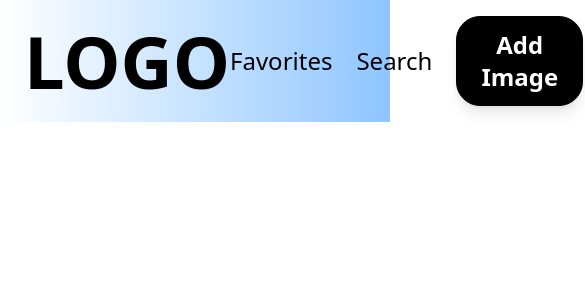
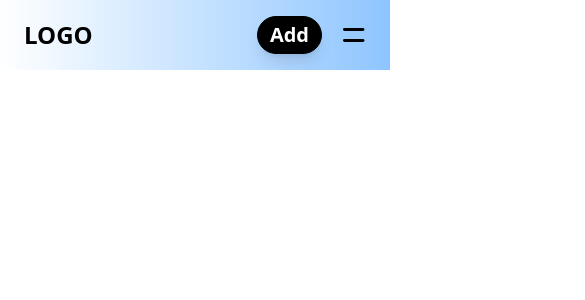
Before and after one commit to T1moQ/gallery, a React (Vite) app: page / in a window 390 px wide. Shown: the top 300 px of the page, 585 px wide, since content can reach past the window. Built offline with nearby package versions, Linux system fonts and the light colour scheme.

Commit message:
added mobile version of header

```diff
--- a/package.json
+++ b/package.json
@@ -11,6 +11,7 @@
   },
   "dependencies": {
     "@tailwindcss/vite": "^4.0.7",
+    "classnames": "^2.5.1",
     "react": "^19.0.0",
     "react-dom": "^19.0.0",
     "tailwindcss": "^4.0.7"
--- /dev/null
+++ b/src/shared/icons/menu.tsx
@@ -0,0 +1,32 @@
+import { FC, SVGAttributes } from 'react'
+import cn from 'classnames'
+
+export const Menu: FC<SVGAttributes<SVGSVGElement>> = ({ className }) => {
+	return (
+		<svg
+			className={cn(className, 'w-6 h-6')}
+			viewBox="0 0 13 8"
+			fill="none"
+			xmlns="http://www.w3.org/2000/svg"
+		>
+			<g id="Group 1321315667">
+				<path
+					id="Vector"
+					d="M1.34424 1H11.3442"
+					stroke="#000000"
+					strokeWidth="1.6"
+					strokeMiterlimit="10"
+					strokeLinecap="round"
+				/>
+				<path
+					id="Vector_2"
+					d="M1.34424 7H11.3442"
+					stroke="#000000"
+					strokeWidth="1.6"
+					strokeMiterlimit="10"
+					strokeLinecap="round"
+				/>
+			</g>
+		</svg>
+	)
+}
--- a/src/shared/ui/button.tsx
+++ b/src/shared/ui/button.tsx
@@ -1,19 +1,30 @@
 import { FC, PropsWithChildren } from 'react'
+import cn from 'classnames'
 
 type ButtonProps = PropsWithChildren & {
 	option?: 'primary' | 'secondary'
+	size?: 'large' | 'small'
 }
 
-export const Button: FC<ButtonProps> = ({ children, option = 'primary' }) => {
+export const Button: FC<ButtonProps> = ({
+	children,
+	option = 'primary',
+	size = 'large',
+}) => {
 	return (
 		<button
-			className={`rounded-3xl px-6 py-3 flex justify-center items-center border font-bold ${
-				option === 'primary' && 'bg-black text-white border-black shadow-lg'
-			} ${
+			type="button"
+			className={cn(
+				'rounded-3xl flex justify-center items-center border font-semibold',
+				option === 'primary' && 'bg-black text-white border-black shadow-lg',
 				option === 'secondary' &&
-				'bg-transparent text-white border-white shadow-lg'
-			}`}
-			type="button"
+					'bg-transparent text-white border-white shadow-lg',
+				{
+					'h-12 py-4 text-2xl px-6': size === 'large',
+
+					'h-[2.375rem] py-2 text-xl px-3': size === 'small',
+				}
+			)}
 		>
 			{children}
 		</button>
--- a/src/shared/ui/header.tsx
+++ b/src/shared/ui/header.tsx
@@ -1,20 +1,29 @@
 import { FC } from 'react'
 import { Button } from './button'
+import { User } from '../icons/user'
+import { Menu } from '../icons/menu'
 
 export const Header: FC = () => {
 	return (
 		<header className="bg-gradient-to-r from-white to-blue-300">
 			<div className="flex items-center justify-between px-6 py-4">
-				<h2 className="font-bold text-7xl">LOGO</h2>
-				<nav className="flex justify-between  text-2xl">
+				<h2 className="font-bold md:text-5xl text-2xl">LOGO</h2>
+				<nav className="md:flex hidden justify-between text-2xl">
 					<ul className="flex gap-6 items-center">
 						<li>Favorites</li>
 						<li>Search</li>
 						<li>
-							<Button>Add Image</Button>
+							<Button size="large">Add Image</Button>
 						</li>
-						<li>Profile</li>
+						<li>
+							<User />
+						</li>
 					</ul>
+				</nav>
+				<nav className="md:hidden flex items-center gap-5">
+					<Button size="small">Add</Button>
+
+					<Menu className="" />
 				</nav>
 			</div>
 		</header>
```
Also changed, not shown: src/shared/icons/user.tsx (added, +24 -0 lines), 1 other file (tests, documents, lock files or other folders).
